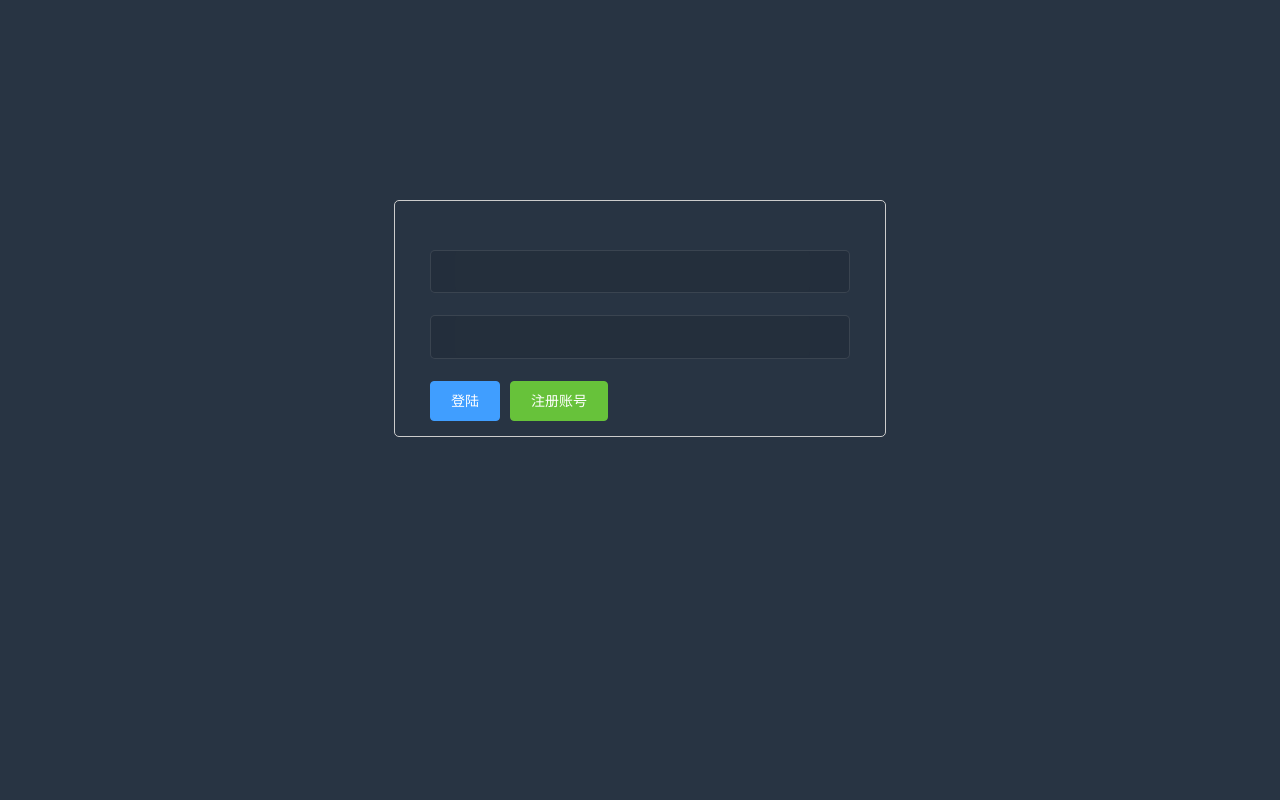
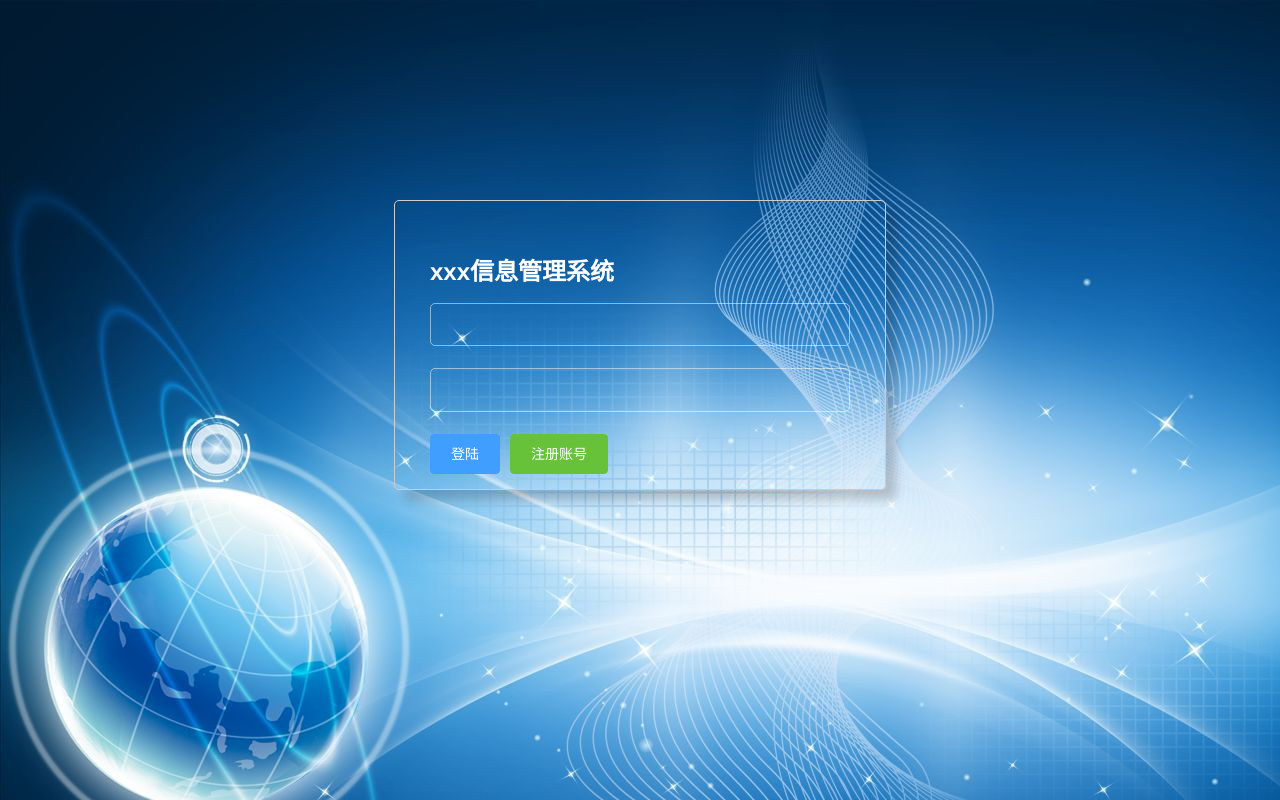
Before and after one commit to mylinx/vue-project, a Vue app: page / in a window 1280 px wide. Built offline with nearby package versions, Linux system fonts and the light colour scheme.

Commit message:
1.调整路由
1.调整路由

```diff
--- a/src/main.js
+++ b/src/main.js
@@ -19,3 +19,20 @@ new Vue({
   axios,
   render: h => h(App)
 })
+
+router.beforeEach((to,from,next)=>{
+  if(getToken()=='' || getToken()==undefined)
+  {
+     if(to.path=='/')
+      {
+         next();
+      }
+      else{
+          next({path:'/'})
+      }
+  }
+  else{
+    console.log(store)
+    next();
+  }
+})
--- a/src/router/index.js
+++ b/src/router/index.js
@@ -14,8 +14,8 @@ const routConfig = new Router({
   ],
 })
 
+
 routConfig.beforeEach((to,from,next)=>{
-
   if(getToken()=='' || getToken()==undefined)
   {
      if(to.path=='/')
@@ -27,8 +27,10 @@ routConfig.beforeEach((to,from,next)=>{
       }
   }
   else{
+    console.log(store)
     next();
   }
 })
 
+
 export default routConfig
--- a/src/router/modules/layout.js
+++ b/src/router/modules/layout.js
@@ -49,6 +49,11 @@ export default [
         }
       },
       {
+        path: '/rolesedit',
+        name: 'rolesedit',
+        component:()=>{ return import('@/view/Layout/users/role_components/rolesedit') }
+      },
+      {
         path: '/test',
         name: 'test',
         component:()=>{ return import('@/view/Layout/test') },
--- a/src/view/Layout/layout.vue
+++ b/src/view/Layout/layout.vue
@@ -94,7 +94,7 @@ export default {
           }
         })
         .catch(erro => {
-            console.log(erro);
+            //console.log(erro);
         })
     }
   },
--- a/src/view/Layout/login.vue
+++ b/src/view/Layout/login.vue
@@ -1,22 +1,28 @@
 <template>
   <div class="login-container">
-    <el-form class="login-form" auto-complete="on" label-position="left">
+    <el-form
+      class="login-form"
+      auto-complete="on"
+      :model="loginform"
+      ref="loginform"
+      label-position="left"
+    >
       <div class="title-container">
-        <h3 class="title"></h3>
+        <h1 class="title" style="color:white">xxx信息管理系统</h1>
       </div>
-      <el-form-item>
+      <el-form-item prop="name" :rules="[{ required: true, message: '账号不能为空'}]">
         <span class="svg-container">
           <svg-icon icon-class="user"/>
         </span>
-        <el-input type="text" auto-complete="on" name="username" v-model="loginform.name"/>
+        <el-input type="text" auto-complete="off" name="username" v-model="loginform.name"/>
       </el-form-item>
-      <el-form-item>
+      <el-form-item prop="password" :rules="[{ required: true, message: '密码不能为空'}]">
         <span class="svg-container">
           <svg-icon icon-class="password"/>
         </span>
-        <el-input type="text" auto-complete="on" name="password" v-model="loginform.password"/>
+        <el-input type="password" auto-complete="off" name="password" v-model="loginform.password"/>
       </el-form-item>
-      <el-button type="primary" @click="loginhandle">登陆</el-button>
+      <el-button type="primary" @click="loginhandle('loginform')">登陆</el-button>
       <el-button type="success">注册账号</el-button>
     </el-form>
   </div>
@@ -35,14 +41,25 @@ export default {
     };
   },
   methods: {
-    loginhandle() {
+    loginhandle(loginform) {
+        this.$refs[loginform].validate(valid => {
+          if (valid) {
             this.$store
               .dispatch("loginSystem", this.loginform)
               .then(res => {
                 this.$router.push({ path: "/layout" });
               })
               .catch(erro => {
-          console.log(erro);
+                this.$message({
+                  showClose: true,
+                  message: "账号或密码不正确!",
+                  type: "error",
+                  duration: 1000
+                });
+              });
+          } else {
+            return false;
+          }
         });
     }
   }
@@ -58,7 +75,7 @@ $inpbg: #242f3c;
   position: fixed;
   height: 100%;
   width: 100%;
-  background-color: $bg;
+  background: url("../../Img/bg_login.png");
   .el-input {
     display: inline-block;
     height: 40px;
@@ -67,8 +84,9 @@ $inpbg: #242f3c;
       -webkit-appearance: none;
       color: $light_gray;
       border: 0;
+      background-color: transparent;
       padding: 12px 5px 12px 15px;
-      background: $inpbg;
+      // background: $inpbg;
       &:-webkit-autofill {
         -webkit-text-fill-color: $inpbg !important;
       }
@@ -79,15 +97,17 @@ $inpbg: #242f3c;
     left: 0;
     right: 0;
     width: 420px;
+    min-height: 230px;
     max-width: 100%;
     padding: 35px 35px 15px 35px;
     margin: 200px auto;
     border: 1px solid #ccc;
     border-radius: 5px;
+    box-shadow: 10px 10px 10px rgba(34, 25, 25, 0.2);
   }
   .el-form-item {
-    border: 1px solid rgba(255, 255, 255, 0.1);
-    background: rgba(0, 0, 0, 0.1);
+    border: 1px solid rgba(255, 255, 255, 0.5);
+    //background: rgba(0, 0, 0, 0.1);
     border-radius: 5px;
     color: #454545;
   }
--- /dev/null
+++ b/src/view/Layout/users/role_components/rolesedit.vue
@@ -0,0 +1,13 @@
+<template>
+    <div>
+        <h1>角色编辑页面</h1>
+    </div>
+</template>
+<script>
+export default {
+    name:'rolesedit'
+}
+</script>
+<style lang="scss" scoped>
+
+</style>
--- a/src/view/Layout/users/role_components/roleslist.vue
+++ b/src/view/Layout/users/role_components/roleslist.vue
@@ -1,16 +1,31 @@
 <template>
-    <h1> 这是角色页面 </h1>
+  <div>
+    <h1>这是角色页面</h1>
+    <el-form :inline="true" class="demo-form-inline">
+      <el-form-item label="用户名">
+        <el-input placeholder="用户名"></el-input>
+      </el-form-item>
+      <el-form-item>
+        <el-button type="primary" >查询</el-button>
+      </el-form-item>
+      <el-form-item>
+        <el-button type="success" @click="pushpath" >新增</el-button>
+      </el-form-item>
+    </el-form>
+  </div>
 </template>
 <script>
 export default {
-    name:'roleslist',
-    data(){
-        return{
-
-        }
-    }
-}
+  name: "roleslist",
+  data() {
+    return {};
+  },
+  methods:{
+      pushpath(){
+           this.$router.push({ path: "/rolesedit" });
+      }
+  }
+};
 </script>
 <style scoped>
-
 </style>
--- a/src/view/Layout/users/user_components/adduser.vue
+++ b/src/view/Layout/users/user_components/adduser.vue
@@ -158,7 +158,6 @@ export default {
         .then(res => {
           if (res.status == 200) {
             if (res.data.verifiaction) {
-
               this.userinfo.roleid = res.data.rows.roleid;
               this.userinfo.id = res.data.rows.id;
               this.userinfo.email = res.data.rows.email;
```
Also changed, not shown: src/Img/bg_login.png (added), src/view/Layout/users/perssion_components/pessionslist.vue (line endings or trailing spaces). Lines whose indentation alone changed are shown as unchanged.
